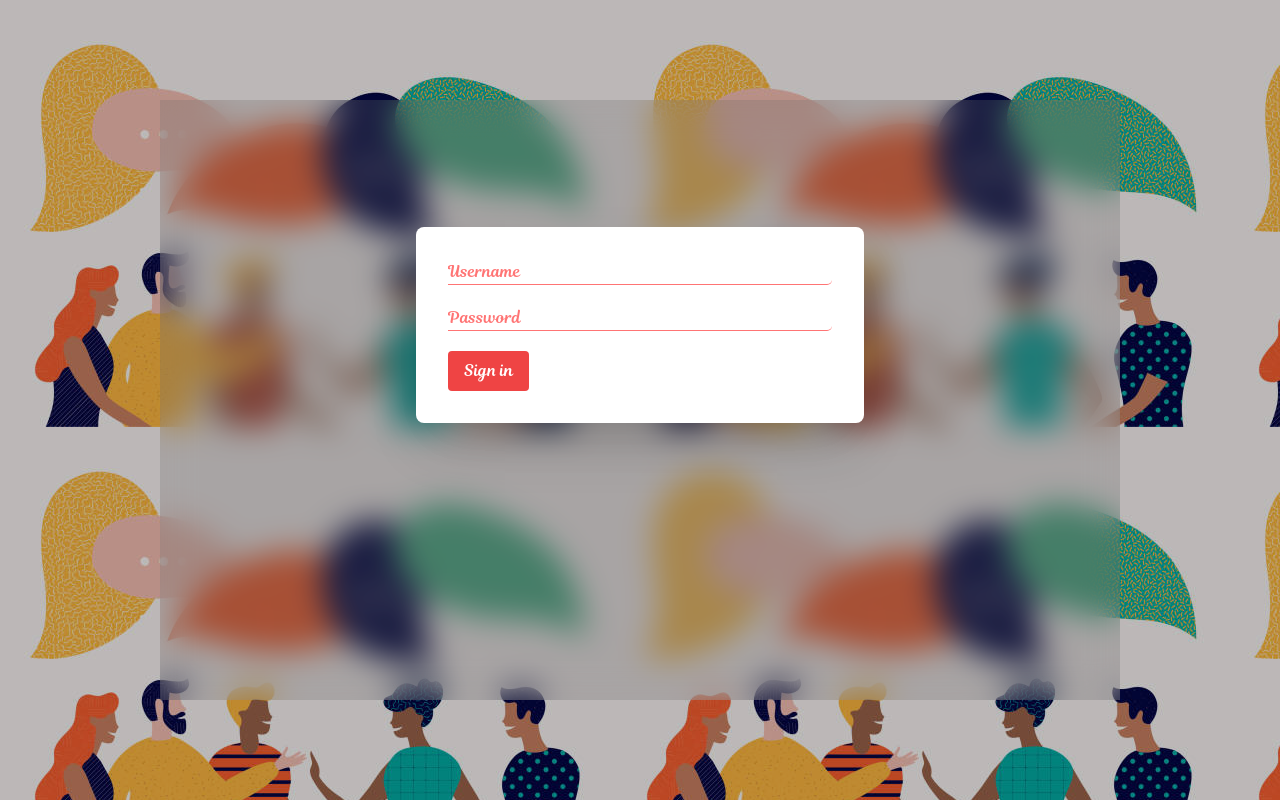
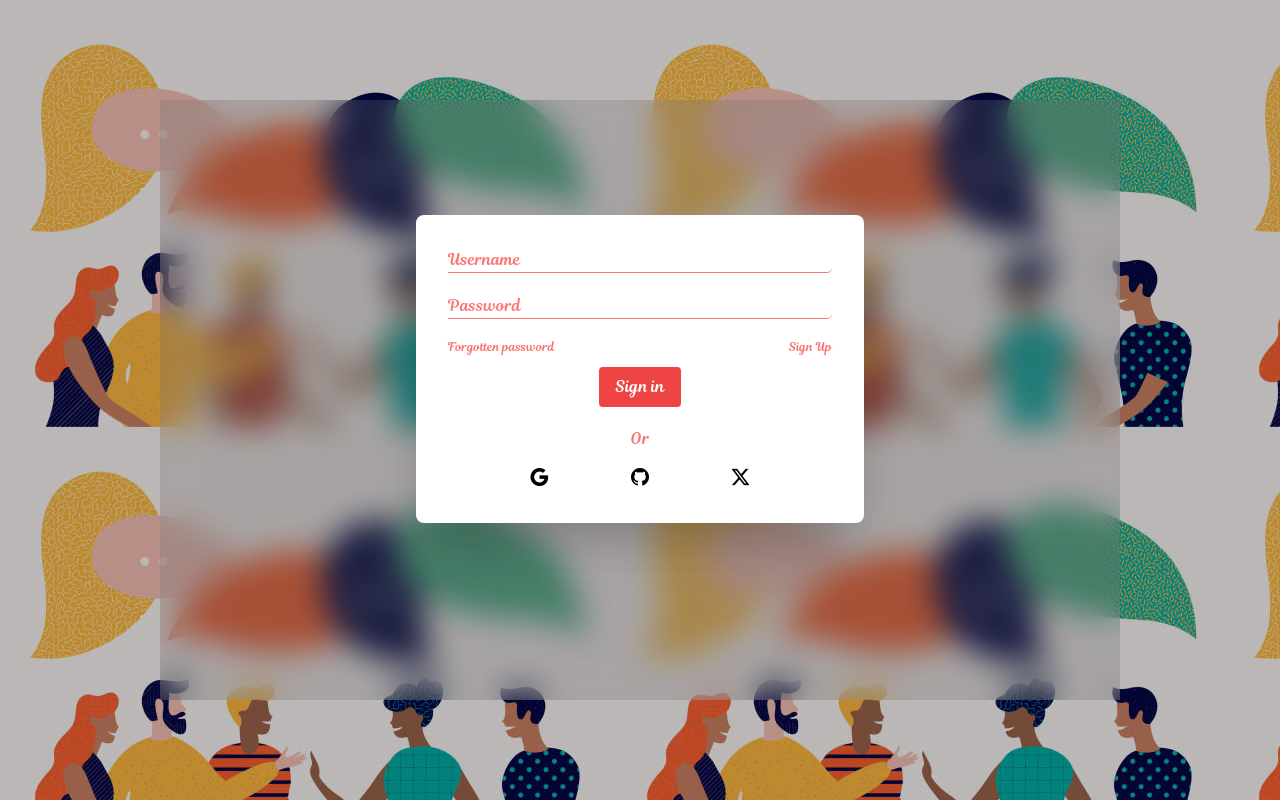
Before and after one commit to Stephen842/Afrex_chat, a Django app: page /login/ in a window 1280 px wide. Run offline with Django 5.2, Linux system fonts and the light colour scheme; style sheets or scripts are compiled from the project's sources.

Commit message:
90% done with styling the login page

```diff
--- a/Afrex/Chat/templates/pages/signin.html
+++ b/Afrex/Chat/templates/pages/signin.html
@@ -27,7 +27,7 @@
                 <div class="absolute inset-0 bg-black opacity-25"></div> <!-- i added opacity to reduce the illumination coming from the background image -->
                 <div class="flex items-center justify-center h-screen">
                     <div class = 'backdrop-blur-lg h-3/4 w-3/4 bg-translucent-gray'>
-                        <div class = 'flex items-center justify-center h-3/4'>
+                        <div class = 'flex items-center justify-center h-3/4 mt-11'>
 		                    <form method = 'POST' class='w-full max-w-md p-8 bg-white rounded-lg shadow-2xl'>
 			                    {% csrf_token %}
                                 <div class='mb-5 w-full'>
@@ -36,8 +36,20 @@
                                 <div class='mb-5 w-full'>
                                     {{form.password}}
                                 </div>
-                                <div>
+                                <div class='font-magnolia cursor-pointer flex justify-between text-xs mb-3'>
+                                    <p class='text-red-400'><a href = '{% url 'signup' %}'> Forgotten password </a></p>
+                                    <p class='text-red-400'><a href = '{% url 'signup' %}'> Sign Up </a></p>
+                                </div>
+                                <div class=' flex items-center justify-center mb-5'>
 			                        <input type = 'submit' class='bg-red-500 hover:bg-red-600 text-white font-magnolia cursor-pointer py-2 px-4 rounded' value = 'Sign in'/>
+                                </div>
+                                <div class='font-magnolia flex justify-center mb-3'>
+                                    <p class='text-red-400'> Or </p>
+                                </div>
+                                <div class='flex justify-evenly text-lg'>
+                                    <p><i class="bi bi-google"></i></p>
+                                    <p><i class="bi bi-github"></i></p>
+                                    <p><i class="bi bi-twitter-x"></i></p>
                                 </div>
 		                    </form>
                         </div>
```
